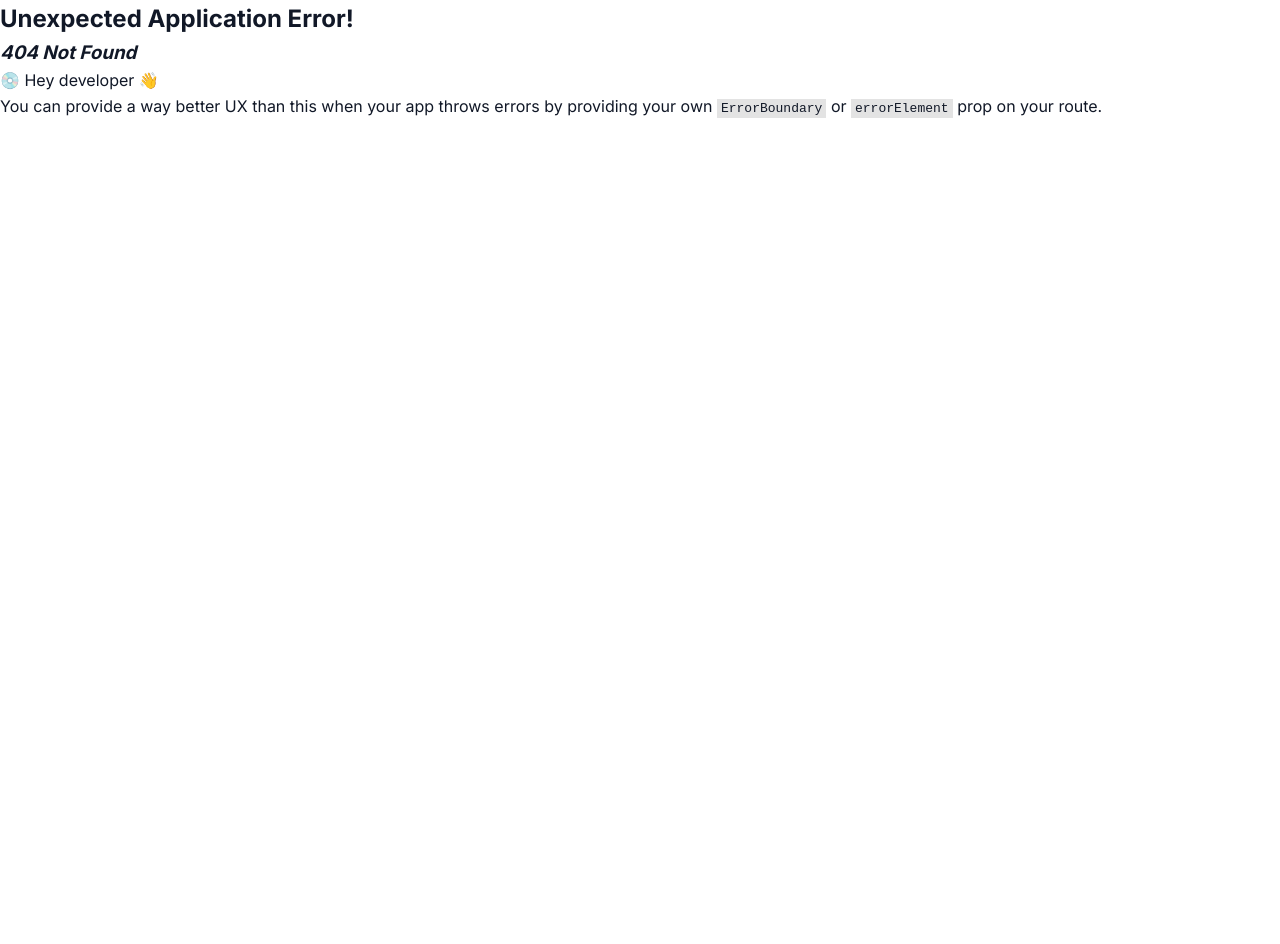
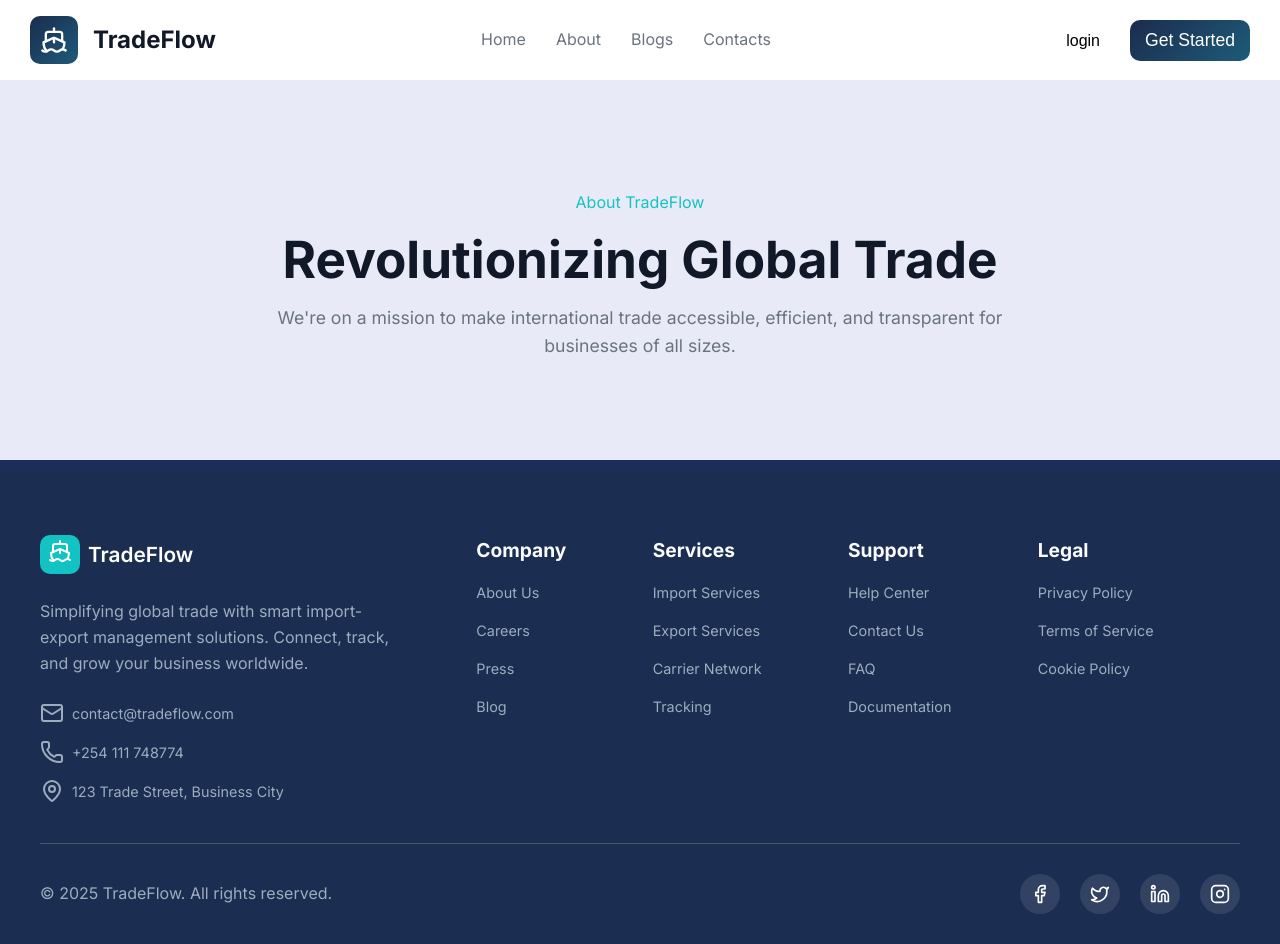
Before and after one commit to Ephantus2/import-export, a React app in the folder client/frontend/: page /about in a window 1280 px wide. Before the commit this address had no page. Before the commit the page ends 800 px from the top, so only its background shows below. Built offline with nearby package versions, Linux system fonts and the light colour scheme; the HTML template or start-up script is replaced by a standard one.

Commit message:
about section 1

```diff
--- /dev/null
+++ b/client/frontend/src/About.jsx
@@ -0,0 +1,27 @@
+import styles from './About.module.css'
+
+import React from 'react'
+import { motion } from 'framer-motion'
+
+const About = () => {
+  return (
+    <div className={styles.container}>
+        <section className={styles.section1}>
+            <div>
+                <motion.div
+            initial={{ opacity: 0, y: 20 }}
+            animate={{ opacity: 1, y: 0 }}
+            transition={{ duration: 0.6 }}
+            className={styles.motion1}
+          >
+            <p className={styles.motion1p1}>About TradeFlow</p>
+            <h1>Revolutionizing Global Trade</h1>
+            <p className={styles.motion1p2}>We're on a mission to make international trade accessible, efficient, and transparent for businesses of all sizes.</p>
+          </motion.div>
+            </div>
+        </section>
+    </div>
+  )
+}
+
+export default About
--- /dev/null
+++ b/client/frontend/src/About.module.css
@@ -0,0 +1,47 @@
+:root{
+    --deep-navy: hsl(220, 49%, 21%);
+    --light-navy: rgb(30, 91, 121);
+    --linear-gradient: linear-gradient(135deg, #1E40AF, #3B82F6);
+    --linear-gradient2: linear-gradient(135deg, rgb(27, 44, 78), rgb(30, 91, 121));
+    --teal-accent: rgb(19, 194, 194);
+    --muted-teal: rgb(19, 194, 194, 0.3);
+    --orange-teal:
+rgb(255, 153, 0);
+  --sky-blue: rgb(59, 130, 246);
+  --gray-border: rgb(209, 213, 219);
+  --light-gray-bg: rgb(249, 250, 251);
+  --white: rgb(255, 255, 255);
+  --dark-charcoal: rgb(17, 24, 39);
+  --medium-gray: rgb(107, 114, 128);
+}
+.container{
+    position: relative;
+    top: 80px;
+}
+.section1{
+    background-color: hsla(226, 71%, 40%, 0.1);
+    padding: 110px;
+
+}
+.motion1{
+        display: flex;
+    flex-direction: column;
+    align-items: center;
+    justify-content: center;
+    gap: 3px;
+}
+
+.motion1p1{
+    color: var(--teal-accent);
+}
+
+.motion1 h1{
+    font-size: 3.2rem;
+}
+
+.motion1p2{
+    font-size: 1.1rem;
+    color: var(--medium-gray);
+    max-width: 800px;
+    text-align: center;
+}
--- a/client/frontend/src/Header.jsx
+++ b/client/frontend/src/Header.jsx
@@ -14,6 +14,7 @@ import {
   Users,
   HelpCircle,
 } from 'lucide-react';
+import { Link } from 'react-router-dom';
 
 const Header = () => {
   return (
@@ -23,8 +24,8 @@ const Header = () => {
             <h2>TradeFlow</h2>
         </div>
         <div className={styles.Container2}>
-            <a>Home</a>
-            <a>About</a>
+            <Link to={'/'}>Home</Link>
+            <Link to={'about/'}>About</Link>
             <a>Blogs</a>
             <a>Contacts</a>
         </div>
--- a/client/frontend/src/main.jsx
+++ b/client/frontend/src/main.jsx
@@ -4,13 +4,15 @@ import { createBrowserRouter, RouterProvider } from 'react-router-dom'
 import './index.css'
 import App from './App.jsx'
 import LandingPage from './LandingPage.jsx'
+import About from './About.jsx'
 
 const routers = createBrowserRouter([
   {
     path: '/',
     element: <App />,
     children: [
-      {path: '/', element: <LandingPage />}
+      {path: '/', element: <LandingPage />},
+      {path: 'about/', element: <About />}
     ]
   }
 ])
```
